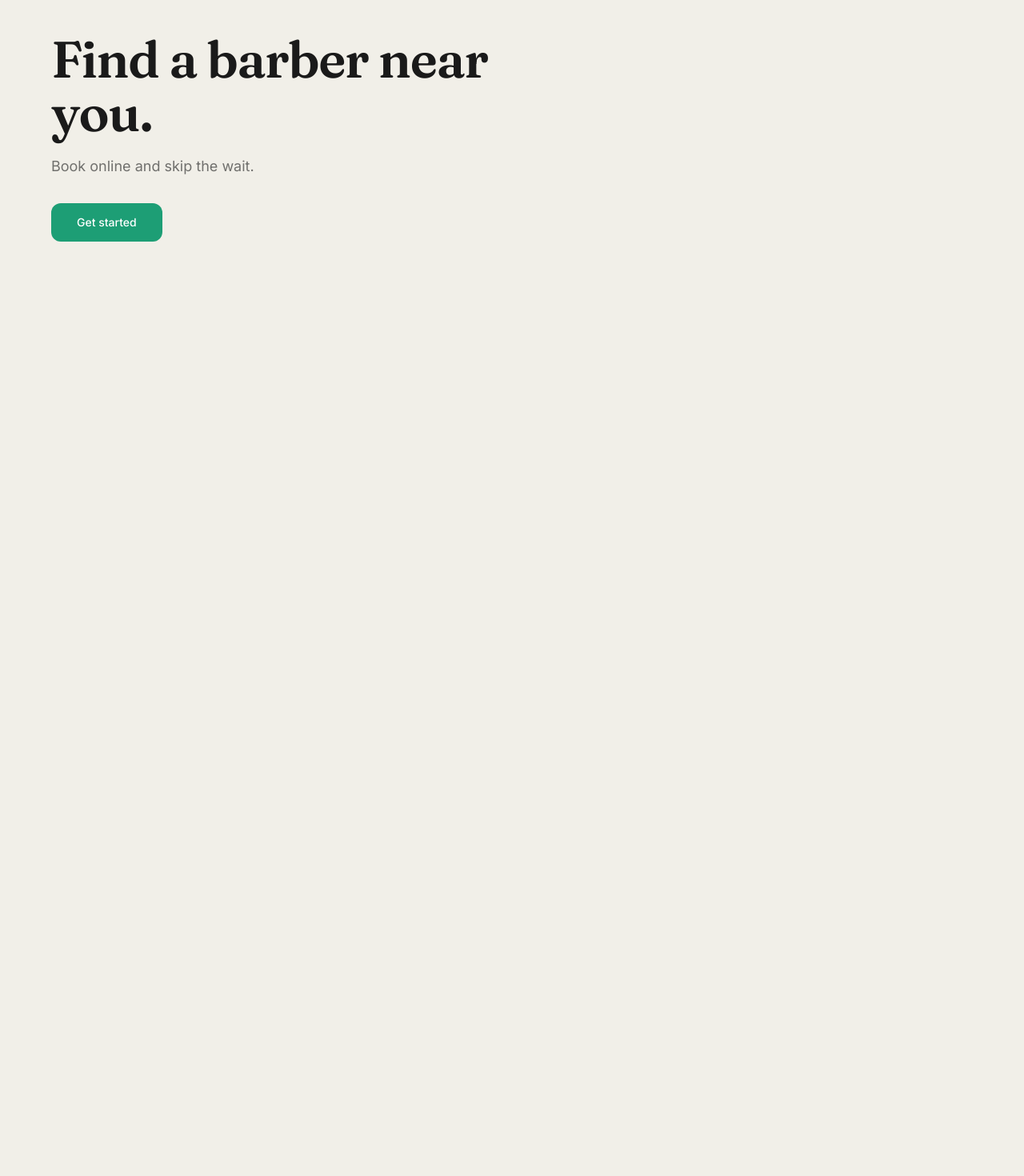
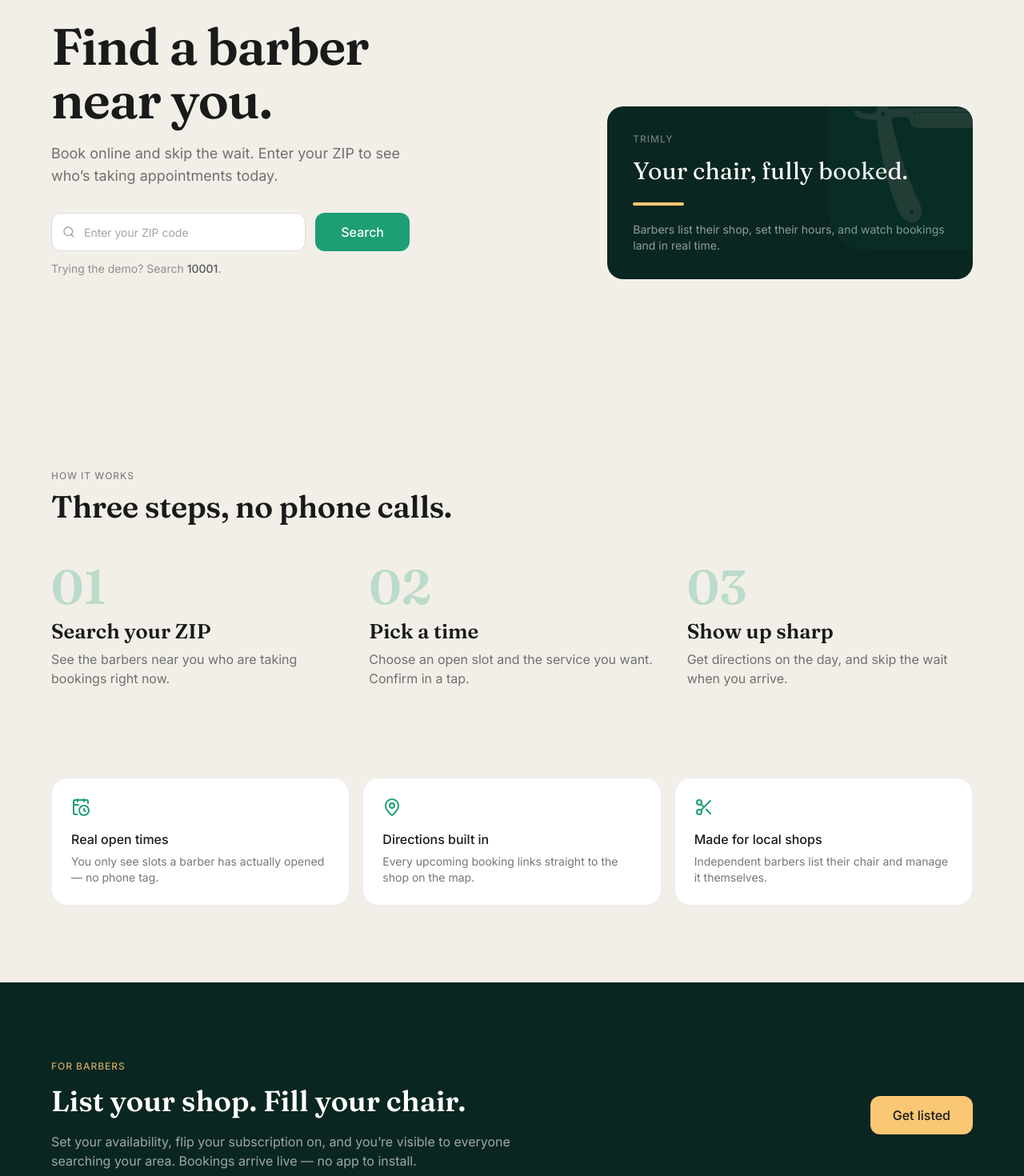
Before and after one commit to fiblagcc/Trimly, a React (Vite) app: page / in a window 1280 px wide. Shown: the part 120-1590 px from the top of the page at 80% size. Before the commit the page ends 800 px from the top, so only its background shows below. Built offline with nearby package versions, Linux system fonts and the light colour scheme; no server answers.

Commit message:
landing showcase + carry zip through sign-in to search

```diff
--- /dev/null
+++ b/src/components/Reveal.tsx
@@ -0,0 +1,47 @@
+import * as React from 'react'
+import { cn } from '@/lib/utils'
+
+// One gentle fade-up as a section scrolls into view — fires once (ART_DIRECTION §7).
+// Respects prefers-reduced-motion via the .reveal rule in index.css.
+export function Reveal({
+  children,
+  className,
+  delay = 0,
+}: {
+  children: React.ReactNode
+  className?: string
+  delay?: number
+}) {
+  const ref = React.useRef<HTMLDivElement>(null)
+  const [shown, setShown] = React.useState(false)
+
+  React.useEffect(() => {
+    const el = ref.current
+    if (!el) return
+    if (typeof IntersectionObserver === 'undefined') {
+      setShown(true)
+      return
+    }
+    const io = new IntersectionObserver(
+      ([entry]) => {
+        if (entry.isIntersecting) {
+          setShown(true)
+          io.disconnect()
+        }
+      },
+      { threshold: 0.12 }
+    )
+    io.observe(el)
+    return () => io.disconnect()
+  }, [])
+
+  return (
+    <div
+      ref={ref}
+      className={cn(shown && 'reveal', className)}
+      style={shown ? { animationDelay: `${delay}ms` } : { opacity: 0 }}
+    >
+      {children}
+    </div>
+  )
+}
--- a/src/pages/ClientDashboard.tsx
+++ b/src/pages/ClientDashboard.tsx
@@ -1,4 +1,5 @@
 import * as React from 'react'
+import { useSearchParams } from 'react-router-dom'
 import { toast } from 'sonner'
 import { Search, MapPin, ArrowLeft, Navigation, CalendarCheck } from 'lucide-react'
 import { useAuth } from '@/lib/auth'
@@ -57,9 +58,22 @@ export function ClientDashboard() {
 
 // ── Search ───────────────────────────────────────────────────────────────────
 function SearchView({ onSelect }: { onSelect: (s: Barbershop) => void }) {
-  const [zipInput, setZipInput] = React.useState('')
-  const [zip, setZip] = React.useState<string | null>(null)
+  // Prefill + auto-search from the ZIP carried in from the landing hero.
+  const [searchParams, setSearchParams] = useSearchParams()
+  const initialZip = searchParams.get('zip') ?? ''
+  const [zipInput, setZipInput] = React.useState(initialZip)
+  const [zip, setZip] = React.useState<string | null>(initialZip ? initialZip.trim() : null)
   const { data: shops, isFetching, isError, refetch } = useSearchShops(zip)
+
+  // Drop the ?zip= from the URL once consumed so it doesn't linger.
+  React.useEffect(() => {
+    if (searchParams.has('zip')) {
+      const next = new URLSearchParams(searchParams)
+      next.delete('zip')
+      setSearchParams(next, { replace: true })
+    }
+    // eslint-disable-next-line react-hooks/exhaustive-deps
+  }, [])
 
   const onSearch = (e: React.FormEvent) => {
     e.preventDefault()
--- a/src/pages/LandingPage.tsx
+++ b/src/pages/LandingPage.tsx
@@ -1,28 +1,167 @@
-import { Link } from 'react-router-dom'
+import * as React from 'react'
+import { Link, useNavigate } from 'react-router-dom'
+import { Search, Scissors, CalendarClock, MapPin } from 'lucide-react'
 import { TrimlyLogo } from '@/components/TrimlyLogo'
-import { buttonVariants } from '@/components/ui/button'
+import { TrimlyMark } from '@/components/TrimlyMark'
+import { Reveal } from '@/components/Reveal'
+import { Button, buttonVariants } from '@/components/ui/button'
+import { Input } from '@/components/ui/input'
 
-// Minimal placeholder — the full editorial showcase is built in Step 9.
+const STEPS = [
+  { n: '01', title: 'Search your ZIP', body: 'See the barbers near you who are taking bookings right now.' },
+  { n: '02', title: 'Pick a time', body: 'Choose an open slot and the service you want. Confirm in a tap.' },
+  { n: '03', title: 'Show up sharp', body: 'Get directions on the day, and skip the wait when you arrive.' },
+]
+
+const VALUES = [
+  { icon: CalendarClock, title: 'Real open times', body: 'You only see slots a barber has actually opened — no phone tag.' },
+  { icon: MapPin, title: 'Directions built in', body: 'Every upcoming booking links straight to the shop on the map.' },
+  { icon: Scissors, title: 'Made for local shops', body: 'Independent barbers list their chair and manage it themselves.' },
+]
+
 export function LandingPage() {
+  const navigate = useNavigate()
+  const [zip, setZip] = React.useState('')
+
+  const onSearch = (e: React.FormEvent) => {
+    e.preventDefault()
+    // Search needs an account — carry the ZIP through sign-in to the client search.
+    navigate(zip.trim() ? `/login?zip=${encodeURIComponent(zip.trim())}` : '/login')
+  }
+
   return (
     <div className="min-h-screen bg-sand">
+      {/* Nav */}
       <header className="mx-auto flex h-16 max-w-[1200px] items-center justify-between px-6">
         <TrimlyLogo size="nav" />
         <Link to="/login" className={buttonVariants({ variant: 'ghost', size: 'sm' })}>
           Sign in
         </Link>
       </header>
-      <section className="mx-auto max-w-[1200px] px-6 py-24">
-        <h1 className="heading-hero max-w-2xl">Find a barber near you.</h1>
-        <p className="mt-5 max-w-md text-lg text-ink/60">
-          Book online and skip the wait.
-        </p>
-        <div className="mt-8">
-          <Link to="/login" className={buttonVariants({ size: 'lg' })}>
-            Get started
+
+      {/* Hero — asymmetric: text + search left, art-directed panel right. */}
+      <section className="mx-auto max-w-[1200px] px-6 pt-12 pb-20 lg:pt-20 lg:pb-32">
+        <div className="grid items-center gap-10 lg:grid-cols-12">
+          <div className="lg:col-span-7">
+            <h1 className="heading-hero">
+              Find a barber
+              <br />
+              near you.
+            </h1>
+            <p className="mt-5 max-w-md text-lg text-ink/60">
+              Book online and skip the wait. Enter your ZIP to see who’s taking
+              appointments today.
+            </p>
+
+            <form onSubmit={onSearch} className="mt-8 flex max-w-md gap-3">
+              <div className="relative flex-1">
+                <Search className="pointer-events-none absolute left-3.5 top-1/2 h-4 w-4 -translate-y-1/2 text-ink/40" />
+                <Input
+                  aria-label="ZIP code"
+                  placeholder="Enter your ZIP code"
+                  value={zip}
+                  onChange={(e) => setZip(e.target.value)}
+                  inputMode="numeric"
+                  className="h-12 pl-10"
+                />
+              </div>
+              <Button type="submit" size="lg">
+                Search
+              </Button>
+            </form>
+            <p className="mt-3 text-sm text-ink/45">
+              Trying the demo? Search <span className="font-medium text-ink/70">10001</span>.
+            </p>
+          </div>
+
+          {/* The single dark anchor on this view — an art-directed block, no stock photo. */}
+          <div className="lg:col-span-5">
+            <div className="relative overflow-hidden rounded-card-lg bg-dark-anchor p-8 lg:translate-y-6 lg:-mb-16">
+              <TrimlyMark
+                size={220}
+                className="pointer-events-none absolute -right-10 -top-10 opacity-10"
+              />
+              <p className="label-section !text-white/40">Trimly</p>
+              <p className="mt-3 max-w-[18ch] font-display text-3xl leading-tight text-white">
+                Your chair, fully booked.
+              </p>
+              {/* the one deliberate amber moment on this screen */}
+              <span className="mt-5 block h-1 w-16 rounded-full bg-accent" />
+              <p className="mt-5 text-sm text-white/55">
+                Barbers list their shop, set their hours, and watch bookings land in
+                real time.
+              </p>
+            </div>
+          </div>
+        </div>
+      </section>
+
+      {/* How it works */}
+      <section className="mx-auto max-w-[1200px] px-6 py-24 lg:py-28">
+        <Reveal>
+          <p className="label-section">How it works</p>
+          <h2 className="heading-page mt-2 max-w-xl">Three steps, no phone calls.</h2>
+        </Reveal>
+        <div className="mt-12 grid gap-10 md:grid-cols-3">
+          {STEPS.map((s, i) => (
+            <Reveal key={s.n} delay={i * 80}>
+              <div className="font-display text-6xl font-semibold text-primary/25">{s.n}</div>
+              <h3 className="heading-section mt-3">{s.title}</h3>
+              <p className="mt-2 text-ink/60">{s.body}</p>
+            </Reveal>
+          ))}
+        </div>
+      </section>
+
+      {/* Value trio — honest, specific, no stats or ratings */}
+      <section className="mx-auto max-w-[1200px] px-6 pb-24">
+        <div className="grid gap-4 md:grid-cols-3">
+          {VALUES.map((v, i) => (
+            <Reveal key={v.title} delay={i * 80}>
+              <div className="editorial-card h-full">
+                <v.icon className="h-6 w-6 text-primary" />
+                <h3 className="mt-4 font-medium text-ink">{v.title}</h3>
+                <p className="mt-1.5 text-sm text-ink/60">{v.body}</p>
+              </div>
+            </Reveal>
+          ))}
+        </div>
+      </section>
+
+      {/* For barbers — dark band, mid-page color shift */}
+      <section className="bg-dark-anchor">
+        <div className="mx-auto flex max-w-[1200px] flex-col items-start gap-8 px-6 py-20 lg:flex-row lg:items-center lg:justify-between lg:py-24">
+          <div className="max-w-xl">
+            <p className="label-section !text-accent/80">For barbers</p>
+            <h2 className="mt-3 font-display text-4xl font-semibold leading-tight text-white">
+              List your shop. Fill your chair.
+            </h2>
+            <p className="mt-4 text-white/60">
+              Set your availability, flip your subscription on, and you’re visible to
+              everyone searching your area. Bookings arrive live — no app to install.
+            </p>
+          </div>
+          <Link
+            to="/login"
+            className="inline-flex h-12 items-center justify-center rounded-xl bg-accent px-7 text-base font-medium text-ink transition-all duration-150 hover:bg-accent/90 active:scale-[0.98]"
+          >
+            Get listed
           </Link>
         </div>
       </section>
+
+      {/* Footer — dark surface */}
+      <footer className="bg-dark-anchor">
+        <div className="mx-auto flex max-w-[1200px] flex-col items-center justify-between gap-6 border-t border-white/10 px-6 py-10 sm:flex-row">
+          <TrimlyLogo size="footer" tone="light" />
+          <div className="flex items-center gap-6 text-sm text-white/50">
+            <Link to="/login" className="hover:text-white">
+              Sign in
+            </Link>
+            <span>Built for a systems analysis project</span>
+          </div>
+        </div>
+      </footer>
     </div>
   )
 }
--- a/src/pages/LoginPage.tsx
+++ b/src/pages/LoginPage.tsx
@@ -1,5 +1,5 @@
 import * as React from 'react'
-import { Link, useNavigate } from 'react-router-dom'
+import { Link, useNavigate, useSearchParams } from 'react-router-dom'
 import { toast } from 'sonner'
 import { supabase } from '@/lib/supabase'
 import { useAuth, dashboardPath } from '@/lib/auth'
@@ -19,6 +19,7 @@ const ROLE_OPTIONS: { value: Role; label: string; hint: string }[] = [
 
 export function LoginPage() {
   const navigate = useNavigate()
+  const [searchParams] = useSearchParams()
   const { session, profile, loading } = useAuth()
   const [mode, setMode] = React.useState<Mode>('login')
 
@@ -29,12 +30,18 @@ export function LoginPage() {
   const [errors, setErrors] = React.useState<Record<string, string>>({})
   const [submitting, setSubmitting] = React.useState(false)
 
-  // Already authenticated → bounce to the right dashboard.
+  // Already authenticated → bounce to the right dashboard. A client arriving from the
+  // landing hero carries a ?zip= which we forward into their search.
   React.useEffect(() => {
     if (!loading && session && profile) {
-      navigate(dashboardPath(profile.role), { replace: true })
+      const zip = searchParams.get('zip')
+      const dest =
+        profile.role === 'client' && zip
+          ? `/client?zip=${encodeURIComponent(zip)}`
+          : dashboardPath(profile.role)
+      navigate(dest, { replace: true })
     }
-  }, [loading, session, profile, navigate])
+  }, [loading, session, profile, navigate, searchParams])
 
   const validate = () => {
     const next: Record<string, string> = {}
```
